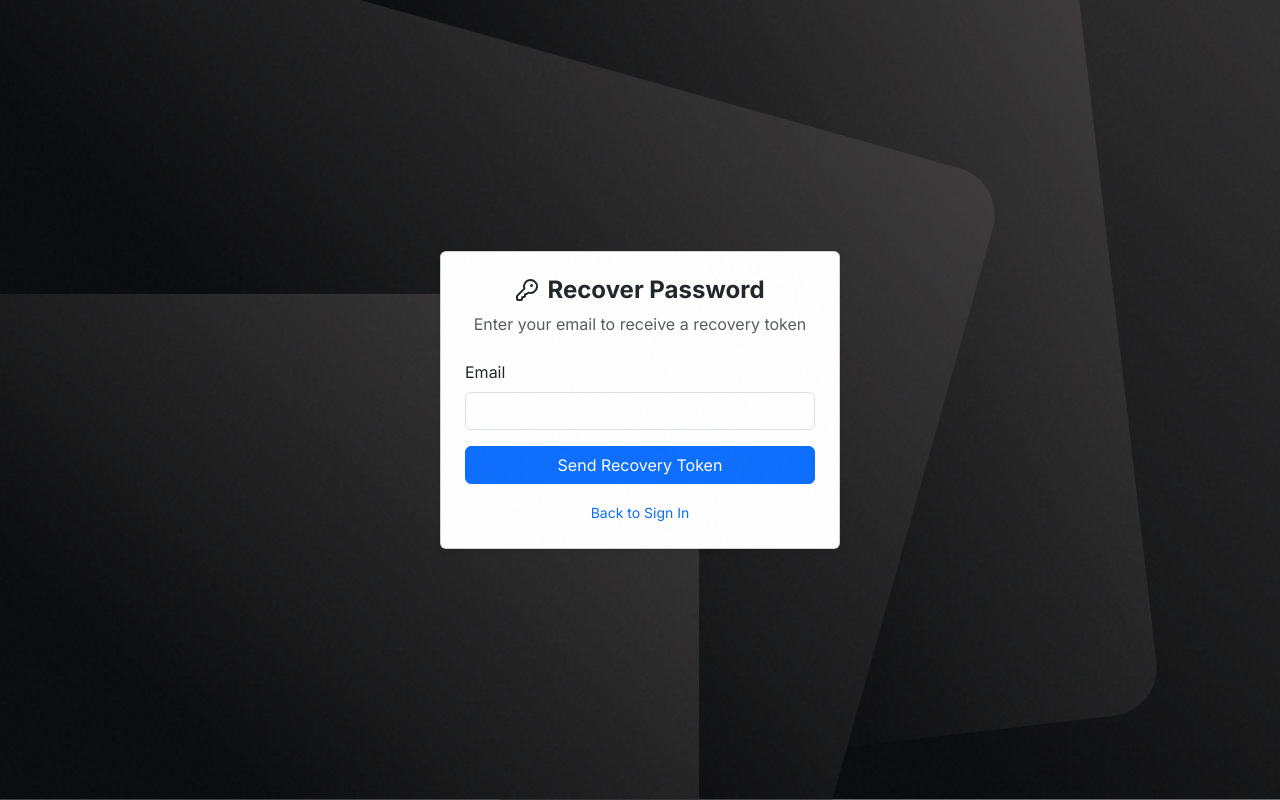
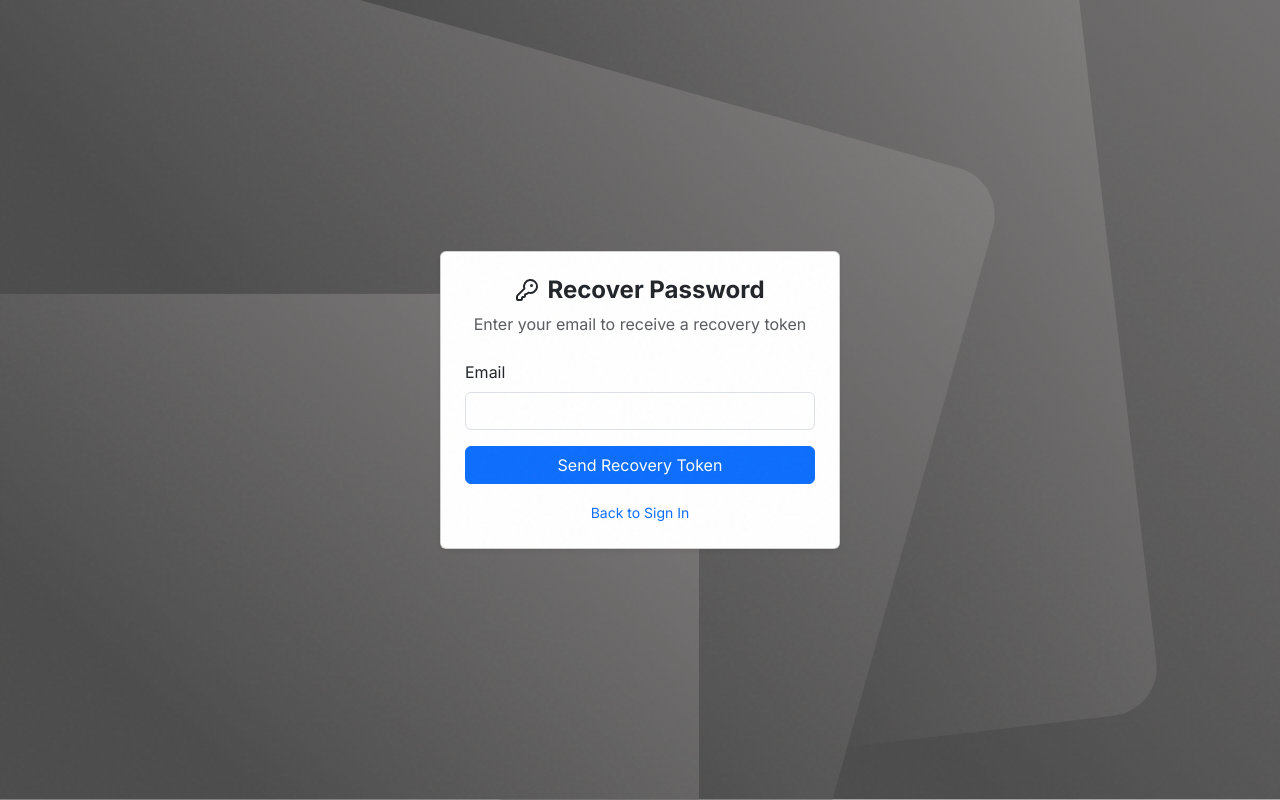
Before and after one commit to Merctxt/OpenLicense, a React (Vite) app in the folder Frontend/: page /forgot-password in a window 1280 px wide. Built offline with nearby package versions, Linux system fonts and the light colour scheme; no server answers.

Commit message:
feat: replace AuthBackground and AppBackground components with a unified Background component for improved consistency and maintainability

```diff
--- a/Frontend/src/components/AppBackground/AppBackground.jsx
+++ /dev/null
@@ -1,18 +0,0 @@
-export default function AppBackground({ children }) {
-  return (
-    <div style={{ minHeight: '100vh' }}>
-      <div
-        className="position-fixed top-0 start-0 w-100 h-100"
-        style={{
-          backgroundImage: 'url(/dashboard.svg)',
-          backgroundSize: 'cover',
-          backgroundPosition: 'center',
-          backgroundRepeat: 'no-repeat',
-          opacity: 0.15,
-          zIndex: -1,
-        }}
-      ></div>
-      {children}
-    </div>
-  )
-}
--- a/Frontend/src/components/AuthBackground/AuthBackground.jsx
+++ /dev/null
@@ -1,16 +0,0 @@
-export default function AuthBackground({ children }) {
-  return (
-    <div
-      className="d-flex align-items-center justify-content-center min-vh-100"
-      style={{
-        backgroundImage: 'url(/background.svg)',
-        backgroundSize: 'cover',
-        backgroundPosition: 'center',
-        backgroundRepeat: 'no-repeat',
-      }}
-    >
-      <div className="position-absolute top-0 start-0 w-100 h-100 bg-dark" style={{ opacity: 0.3, zIndex: 0 }}></div>
-      {children}
-    </div>
-  )
-}
--- /dev/null
+++ b/Frontend/src/components/Background/Background.jsx
@@ -0,0 +1,20 @@
+export default function Background({ variant = 'app', children }) {
+  const isAuth = variant === 'auth'
+
+  return (
+    <div className={`${isAuth ? 'd-flex align-items-center justify-content-center min-vh-100' : ''}`}>
+      <div
+        className="position-fixed top-0 start-0 w-100 h-100"
+        style={{
+          backgroundImage: `url(/${isAuth ? 'background' : 'dashboard'}.svg)`,
+          backgroundSize: 'cover',
+          backgroundPosition: 'center',
+          backgroundRepeat: 'no-repeat',
+          opacity: isAuth ? 0.7 : 0.15,
+          zIndex: -1,
+        }}
+      ></div>
+      {children}
+    </div>
+  )
+}
--- a/Frontend/src/components/Layout.jsx
+++ b/Frontend/src/components/Layout.jsx
@@ -3,7 +3,7 @@ import { Link, Outlet, useNavigate } from 'react-router-dom'
 import { Sparkles, Layers, Star, User, Scale, LogOut, Activity, Code2, Zap } from 'lucide-react'
 import { useAuth } from '../context/AuthContext'
 import { logout as apiLogout } from '../api/endpoints'
-import AppBackground from './AppBackground/AppBackground'
+import Background from './Background/Background'
 
 export default function Layout() {
   const { user, logout } = useAuth()
@@ -22,7 +22,7 @@ export default function Layout() {
   const closeNav = () => setNavOpen(false)
 
   return (
-    <AppBackground>
+    <Background>
       <div className="d-flex flex-column min-vh-100">
         <nav className="navbar navbar-expand-sm sticky-top" style={{ backgroundColor: 'var(--bs-body-bg)' }}>
           <div className="container" style={{ maxWidth: '1100px' }}>
@@ -74,6 +74,6 @@ export default function Layout() {
           <Outlet />
         </main>
       </div>
-    </AppBackground>
+    </Background>
   )
 }
--- a/Frontend/src/pages/ForgotPassword/ForgotPassword.jsx
+++ b/Frontend/src/pages/ForgotPassword/ForgotPassword.jsx
@@ -1,7 +1,7 @@
 import { Link } from 'react-router-dom'
 import { KeyRound } from 'lucide-react'
 import useForgotPassword from './useForgotPassword'
-import AuthBackground from '../../components/AuthBackground/AuthBackground'
+import Background from '../../components/Background/Background'
 
 export default function ForgotPassword() {
   const {
@@ -12,7 +12,7 @@ export default function ForgotPassword() {
   } = useForgotPassword()
 
   return (
-    <AuthBackground>
+    <Background variant="auth">
       <div className="card shadow-sm" style={{ maxWidth: '400px', width: '100%' }}>
         <div className="card-body p-4">
           <div className="d-flex flex-column justify-content-center align-items-center mb-4">
@@ -37,6 +37,6 @@ export default function ForgotPassword() {
           </div>
         </div>
       </div>
-    </AuthBackground>
+    </Background>
   )
 }
--- a/Frontend/src/pages/Login/Login.jsx
+++ b/Frontend/src/pages/Login/Login.jsx
@@ -1,7 +1,7 @@
 import { Link, Navigate } from 'react-router-dom'
 import { UserPlus, Layers } from 'lucide-react'
 import useLogin from './useLogin'
-import AuthBackground from '../../components/AuthBackground/AuthBackground'
+import Background from '../../components/Background/Background'
 
 export default function Login() {
   const {
@@ -28,7 +28,7 @@ export default function Login() {
   }
 
   return (
-    <AuthBackground>
+    <Background variant="auth">
       <div className="card shadow-sm" style={{ maxWidth: '400px', width: '100%' }}>
         <div className="card-body p-4">
           <div className="d-flex flex-column justify-content-center align-items-center mb-4">
@@ -58,6 +58,6 @@ export default function Login() {
           </div>
         </div>
       </div>
-    </AuthBackground>
+    </Background>
   )
 }
--- a/Frontend/src/pages/Register/Register.jsx
+++ b/Frontend/src/pages/Register/Register.jsx
@@ -2,7 +2,7 @@ import { Link, Navigate } from 'react-router-dom'
 import { LogIn, Layers } from 'lucide-react'
 import useRegister from './useRegister'
 import PasswordValidation from '../../components/PasswordValidation'
-import AuthBackground from '../../components/AuthBackground/AuthBackground'
+import Background from '../../components/Background/Background'
 
 export default function Register() {
   const {
@@ -30,7 +30,7 @@ export default function Register() {
   }
 
   return (
-    <AuthBackground>
+    <Background variant="auth">
       <div className="card shadow-sm" style={{ maxWidth: '400px', width: '100%' }}>
         <div className="card-body p-4">
           <div className="d-flex flex-column justify-content-center align-items-center mb-4">
@@ -64,6 +64,6 @@ export default function Register() {
           </div>
         </div>
       </div>
-    </AuthBackground>
+    </Background>
   )
 }
--- a/Frontend/src/pages/ResetPassword/ResetPassword.jsx
+++ b/Frontend/src/pages/ResetPassword/ResetPassword.jsx
@@ -2,7 +2,7 @@ import { Navigate } from 'react-router-dom'
 import { Lock } from 'lucide-react'
 import useResetPassword from './useResetPassword'
 import PasswordValidation from '../../components/PasswordValidation'
-import AuthBackground from '../../components/AuthBackground/AuthBackground'
+import Background from '../../components/Background/Background'
 
 export default function ResetPassword() {
   const {
@@ -32,7 +32,7 @@ export default function ResetPassword() {
   }
 
   return (
-    <AuthBackground>
+    <Background variant="auth">
       <div className="card shadow-sm" style={{ maxWidth: '400px', width: '100%' }}>
         <div className="card-body p-4">
           <div className="d-flex flex-column justify-content-center align-items-center mb-4">
@@ -70,6 +70,6 @@ export default function ResetPassword() {
           </div>
         </div>
       </div>
-    </AuthBackground>
+    </Background>
   )
 }
--- a/Frontend/src/pages/VerifyToken/VerifyToken.jsx
+++ b/Frontend/src/pages/VerifyToken/VerifyToken.jsx
@@ -2,7 +2,7 @@ import { useEffect } from 'react'
 import { useNavigate, useLocation } from 'react-router-dom'
 import { CheckCircle, AlertTriangle } from 'lucide-react'
 import useVerifyToken from './useVerifyToken'
-import AuthBackground from '../../components/AuthBackground/AuthBackground'
+import Background from '../../components/Background/Background'
 
 export default function VerifyToken() {
   const {
@@ -22,7 +22,7 @@ export default function VerifyToken() {
   }, [location.state?.email, navigate])
 
   return (
-    <AuthBackground>
+    <Background variant="auth">
       <div className="card shadow-sm" style={{ maxWidth: '400px', width: '100%' }}>
         <div className="card-body p-4">
           <div className="d-flex flex-column justify-content-center align-items-center mb-4">
@@ -51,6 +51,6 @@ export default function VerifyToken() {
           </div>
         </div>
       </div>
-    </AuthBackground>
+    </Background>
   )
 }
```
